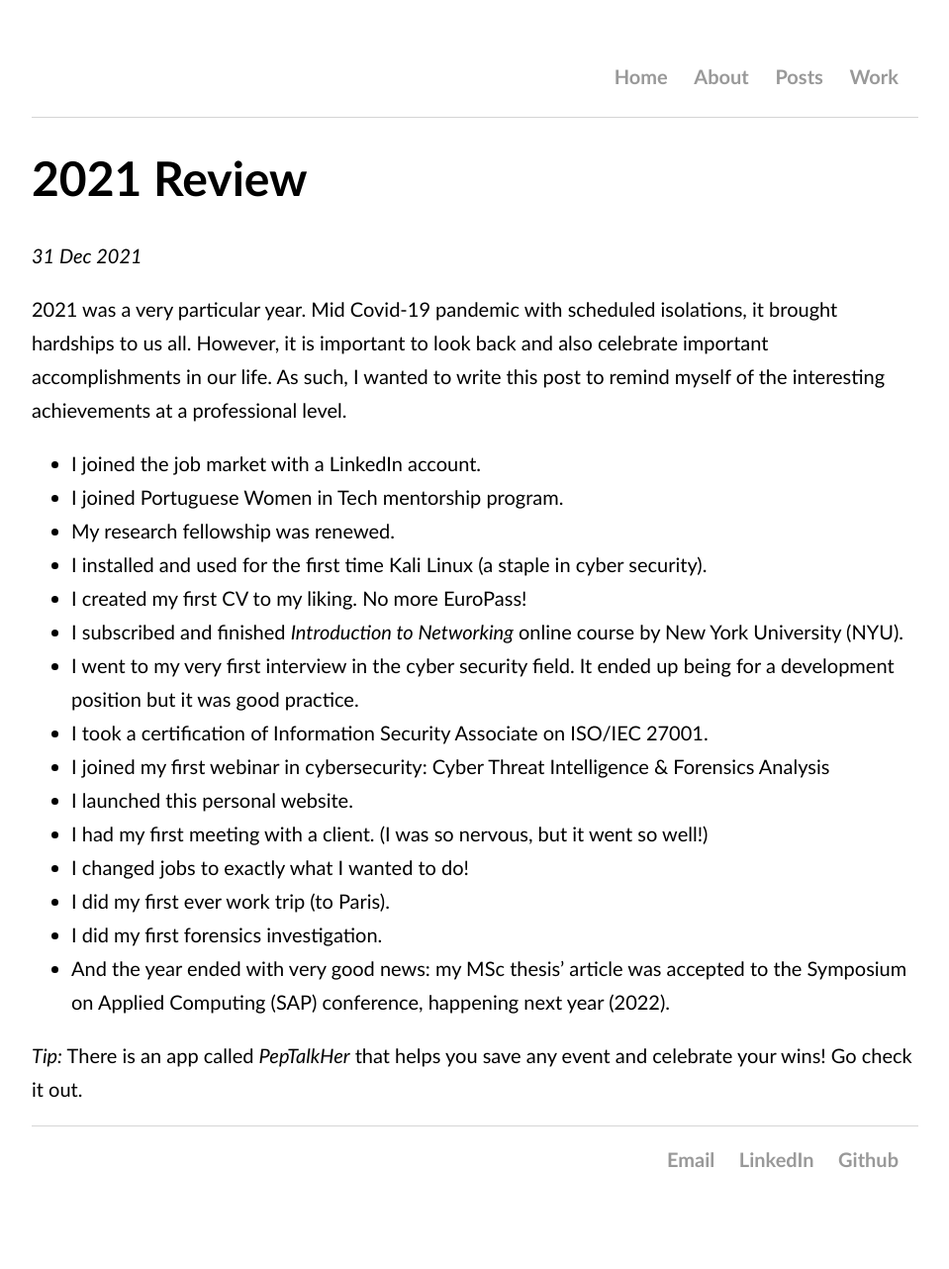
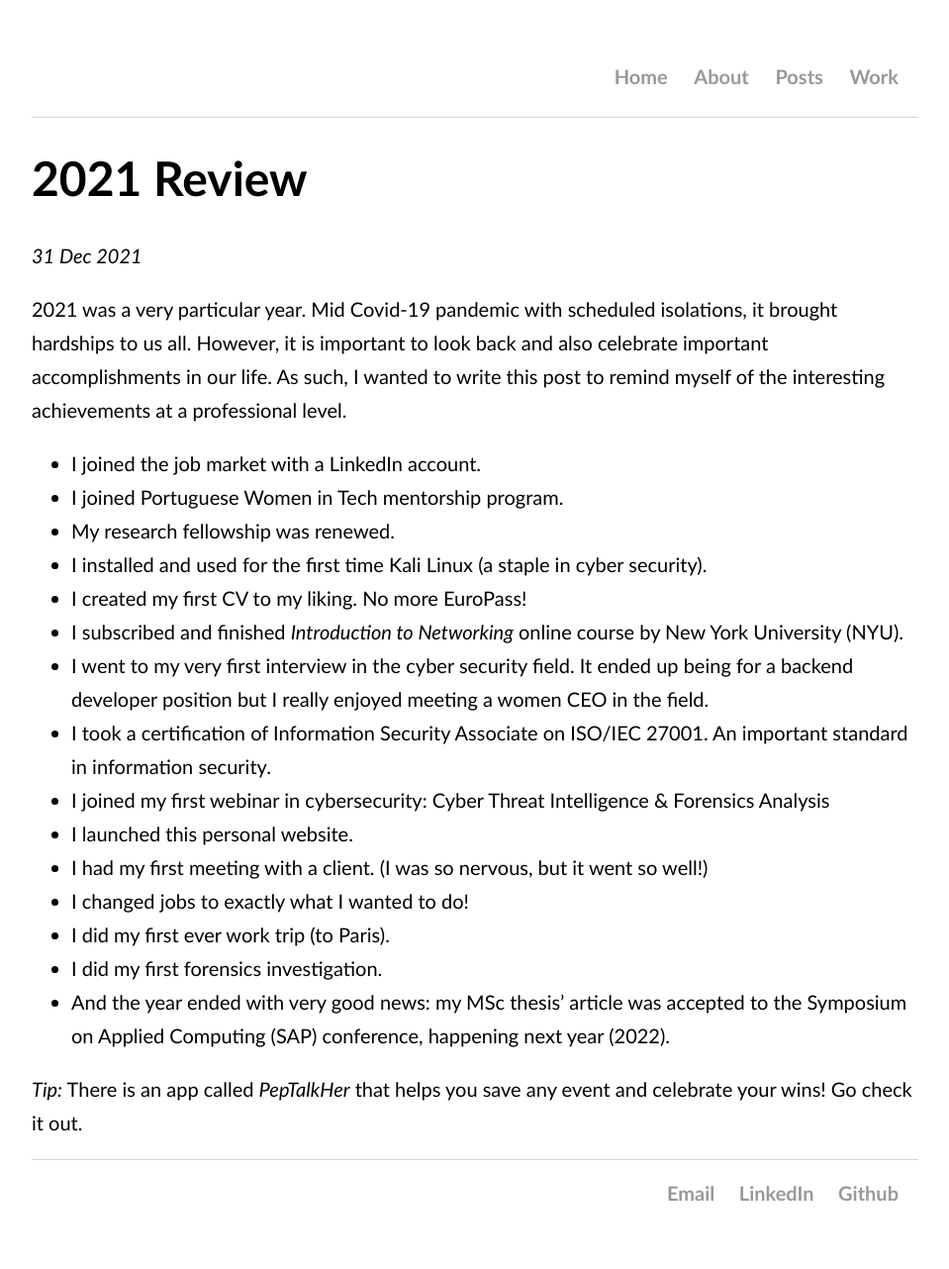
Before and after one commit to OlgaCarvalho/first_personal_website, a Jekyll site: the page built from _posts/2021-12-31-2021-review.md, in a window 1280 px wide. Shown: the whole page at 99% size, without its empty margins (160-1119 px from the left). Built offline with Jekyll 4.4.1, drawn with Linux system fonts in a browser that asks for light colours; our own code applies the rules of GitHub Pages for plain Markdown files; before the commit the page ends 1248 px from its top, so only the background shows below that.

Commit message:
Changes + new post

```diff
--- a/_posts/2021-12-31-2021-review.md
+++ b/_posts/2021-12-31-2021-review.md
@@ -6,8 +6,8 @@
 * I installed and used for the first time Kali Linux (a staple in cyber security).
 * I created my first CV to my liking. No more EuroPass!
 * I subscribed and finished *Introduction to Networking* online course by New York University (NYU).
-* I went to my very first interview in the cyber security field. It ended up being for a development position but it was good practice.
-* I took a certification of Information Security Associate on ISO/IEC 27001.
+* I went to my very first interview in the cyber security field. It ended up being for a backend developer position but I really enjoyed meeting a women CEO in the field.
+* I took a certification of Information Security Associate on ISO/IEC 27001. An important standard in information security.
 * I joined my first webinar in cybersecurity: Cyber Threat Intelligence & Forensics Analysis
 * I launched this personal website.
 * I had my first meeting with a client. (I was so nervous, but it went so well!)
```
Also changed, not shown: _posts/2021-10-12-concepts-you-need-to-know-when-starting-a-SOC-job.md (added, +37 -0 lines).
